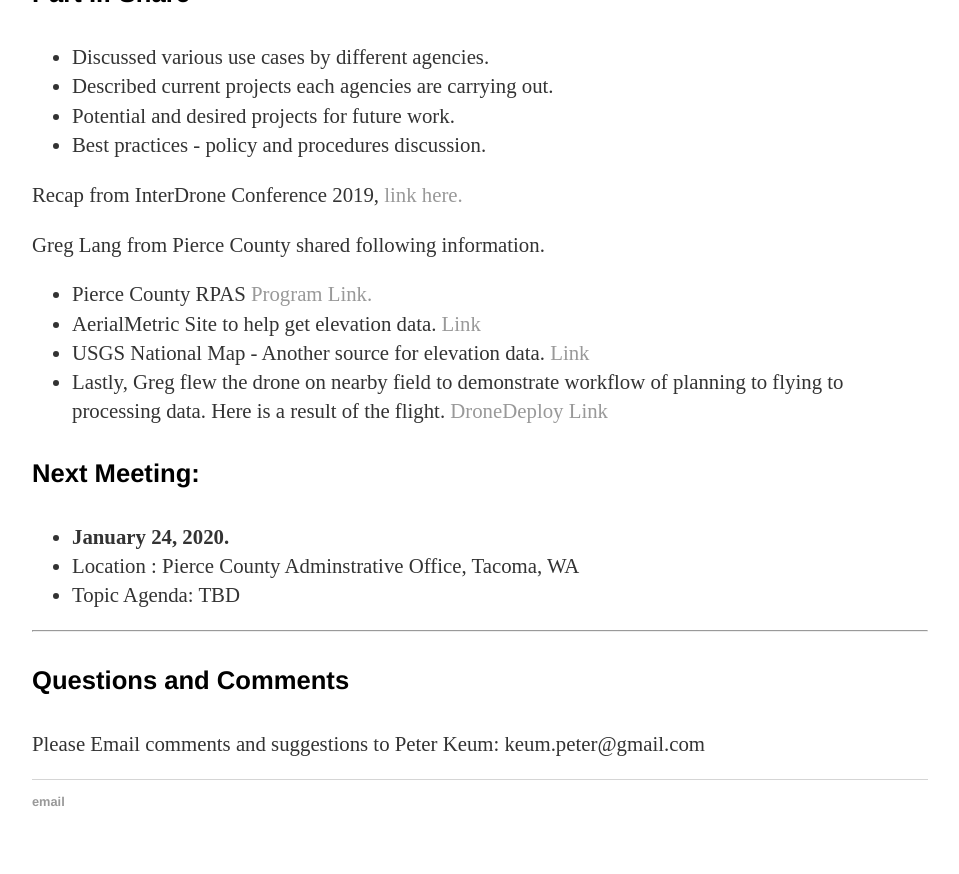
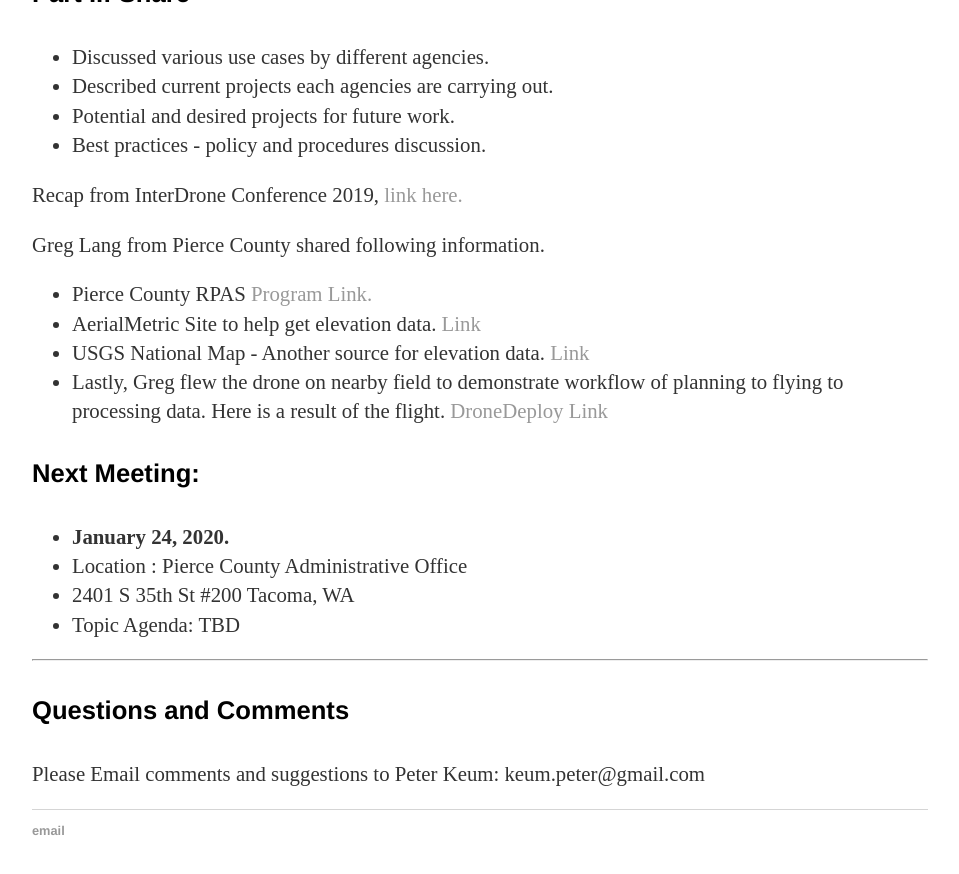
Before and after one commit to westwadrone/westwadrone.github.io, a Jekyll site: the page built from _posts/2019-10-30-drone-summit.md, in a window 1280 px wide and 900 px high, scrolled down 1378 px. Shown: the top 874 px of the window, without its empty margins (160-1119 px from the left). Built offline with Jekyll 4.4.1, drawn with Linux system fonts in a browser that asks for light colours.

Commit message:
added meeting location

```diff
--- a/_posts/2019-10-30-drone-summit.md
+++ b/_posts/2019-10-30-drone-summit.md
@@ -44,7 +44,8 @@ Greg Lang from Pierce County shared following information.
 
 #### Next Meeting:
 - **January 24, 2020.**
-- Location : Pierce County Adminstrative Office, Tacoma, WA
+- Location : Pierce County Administrative Office
+- 2401 S 35th St #200 Tacoma, WA
 - Topic Agenda: TBD
 
 ---
```
